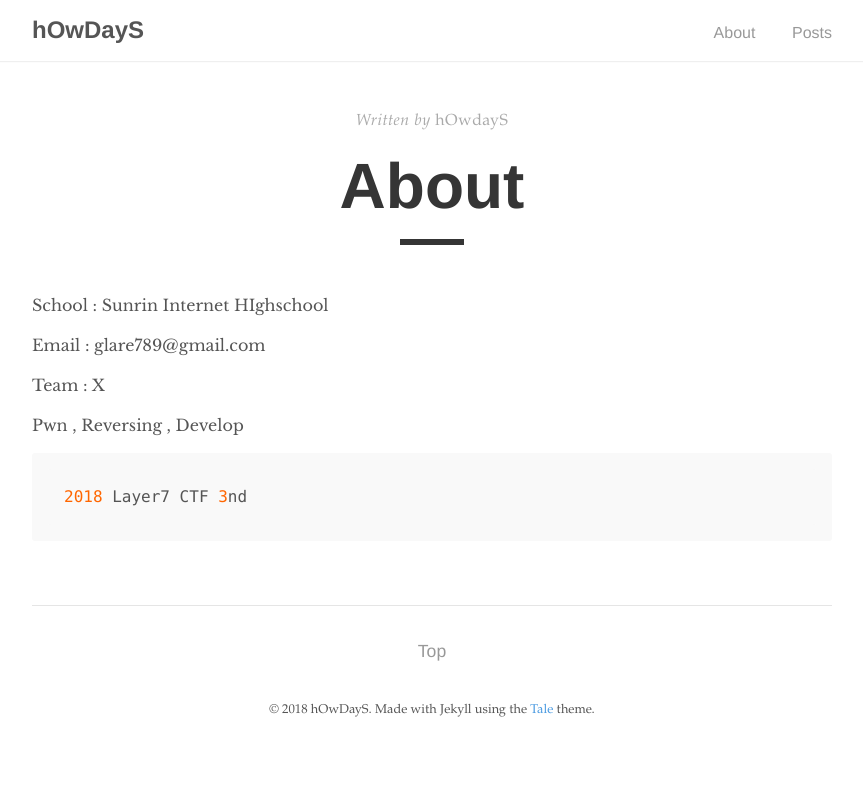
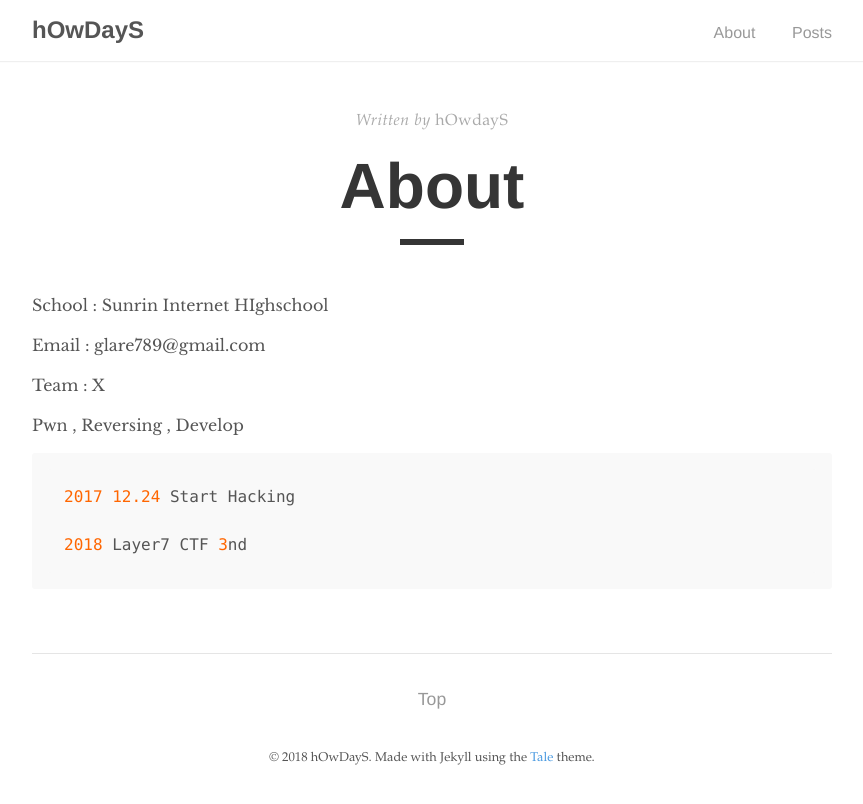
Before and after one commit to hOwD4yS/hOwD4yS.github.io, a Jekyll site: the page built from about.md, in a window 1280 px wide. Shown: the top 804 px of the page, without its empty margins (208-1071 px from the left). Built offline with Jekyll 4.4.1, drawn with Linux system fonts in a browser that asks for light colours.

Commit message:
edit commit

````diff
--- a/about.md
+++ b/about.md
@@ -19,5 +19,7 @@ Pwn , Reversing , Develop
 
 
 ```python
+2017 12.24 Start Hacking
+
 2018 Layer7 CTF 3nd
 ```
````
